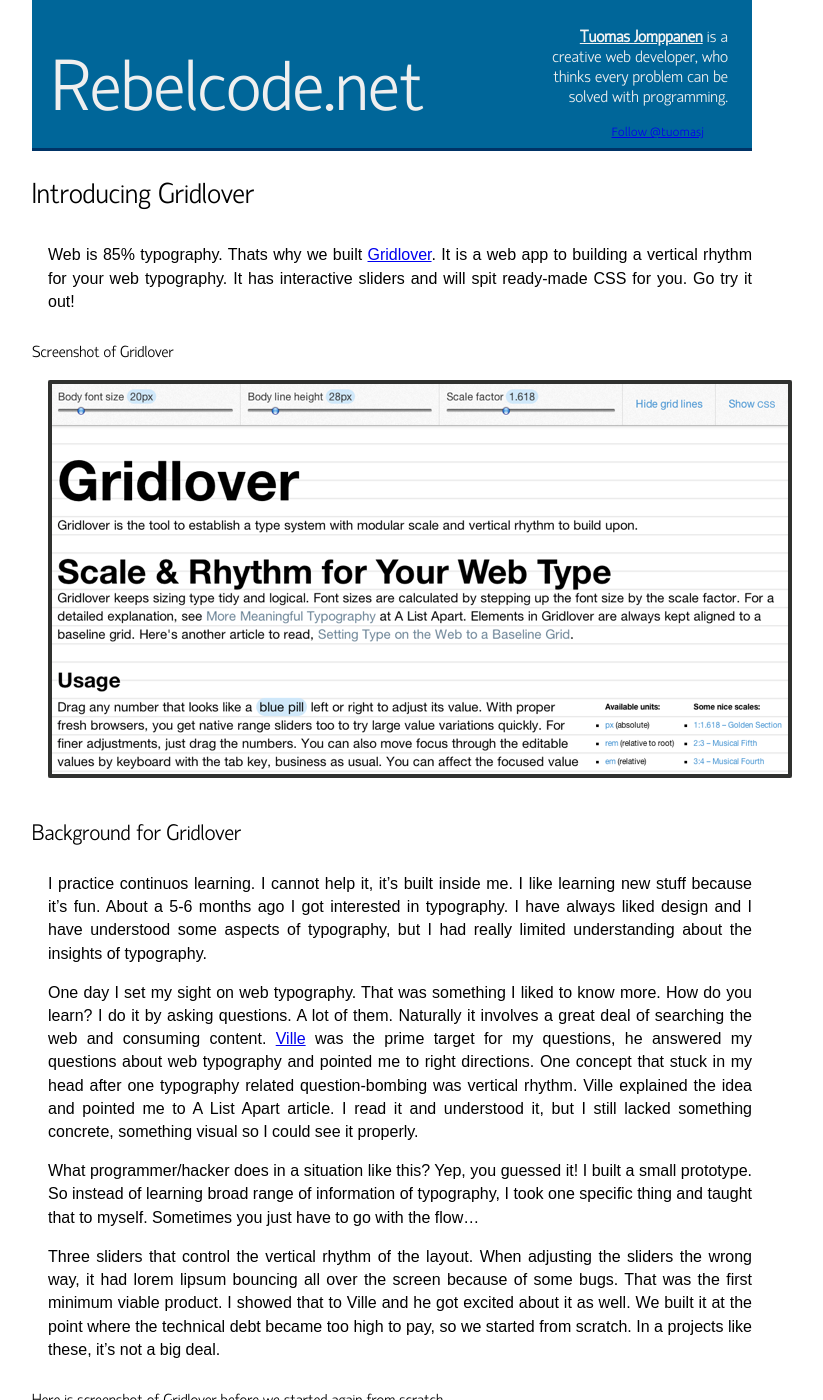
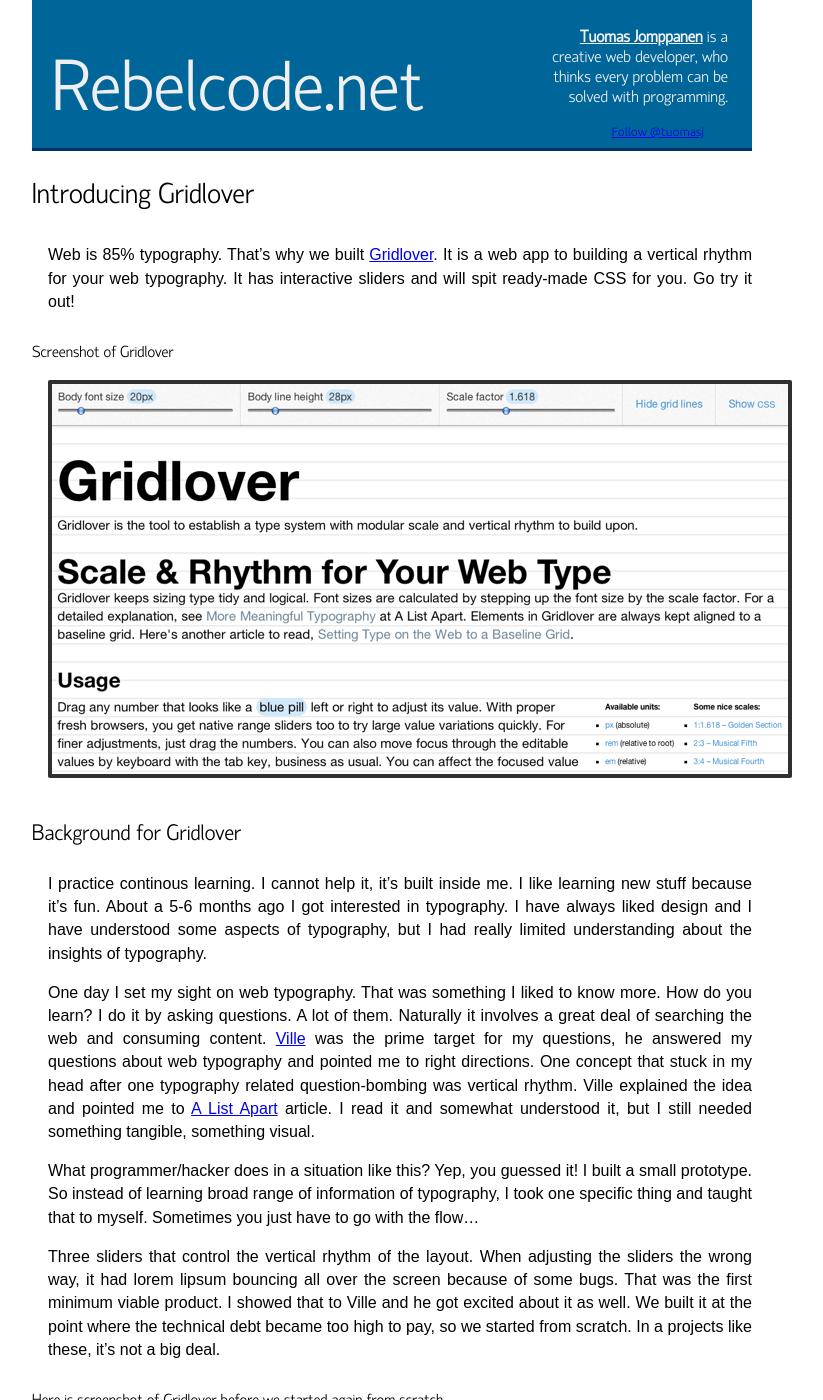
Before and after one commit to tuomasj/tuomasj.github.com, a Jekyll site: the page built from _posts/2011-09-12-introducing-gridlover.markdown, in a window 1280 px wide and 1400 px high. Shown: the whole window, without its empty margins (248-1071 px from the left). Built offline with Jekyll 4.4.1, drawn with Linux system fonts in a browser that asks for light colours; comment, search, counter and statistics services are not loaded.

Commit message:
Typos fixed

```diff
--- a/_posts/2011-09-12-introducing-gridlover.markdown
+++ b/_posts/2011-09-12-introducing-gridlover.markdown
@@ -2,7 +2,7 @@
 layout: post
 title: Introducing Gridlover
 ---
-Web is 85% typography. Thats why we built [Gridlover](http://www.gridlover.net). It is a web app to building a vertical rhythm for your web typography. It has interactive sliders and will spit ready-made CSS for you. Go try it out!
+Web is 85% typography. That's why we built [Gridlover](http://www.gridlover.net). It is a web app to building a vertical rhythm for your web typography. It has interactive sliders and will spit ready-made CSS for you. Go try it out!
 
 ### Screenshot of Gridlover ###
 
@@ -10,9 +10,9 @@
 
 ## Background for Gridlover ##
 
-I practice continuos learning. I cannot help it, it's built inside me. I like learning new stuff because it's fun. About a 5-6 months ago I got interested in typography. I have always liked design and I have understood some aspects of typography, but I had really limited understanding about the insights of typography.
+I practice continous learning. I cannot help it, it's built inside me. I like learning new stuff because it's fun. About a 5-6 months ago I got interested in typography. I have always liked design and I have understood some aspects of typography, but I had really limited understanding about the insights of typography.
 
-One day I set my sight on web typography. That was something I liked to know more. How do you learn? I do it by asking questions. A lot of them. Naturally it involves a great deal of searching the web and consuming content. [Ville](http://www.pumpula.net) was the prime target for my questions, he answered my questions about web typography and pointed me to right directions. One concept that stuck in my head after one typography related question-bombing was vertical rhythm. Ville explained the idea and pointed me to A List Apart article. I read it and understood it, but I still lacked something concrete, something visual so I could see it properly.
+One day I set my sight on web typography. That was something I liked to know more. How do you learn? I do it by asking questions. A lot of them. Naturally it involves a great deal of searching the web and consuming content. [Ville](http://www.pumpula.net) was the prime target for my questions, he answered my questions about web typography and pointed me to right directions. One concept that stuck in my head after one typography related question-bombing was vertical rhythm. Ville explained the idea and pointed me to [A List Apart](http://www.alistapart.com/articles/settingtypeontheweb) article. I read it and somewhat understood it, but I still needed something tangible, something visual.
 
 What programmer/hacker does in a situation like this? Yep, you guessed it! I built a small prototype. So instead of learning broad range of information of typography, I took one specific thing and taught that to myself. Sometimes you just have to go with the flow...
 
```
